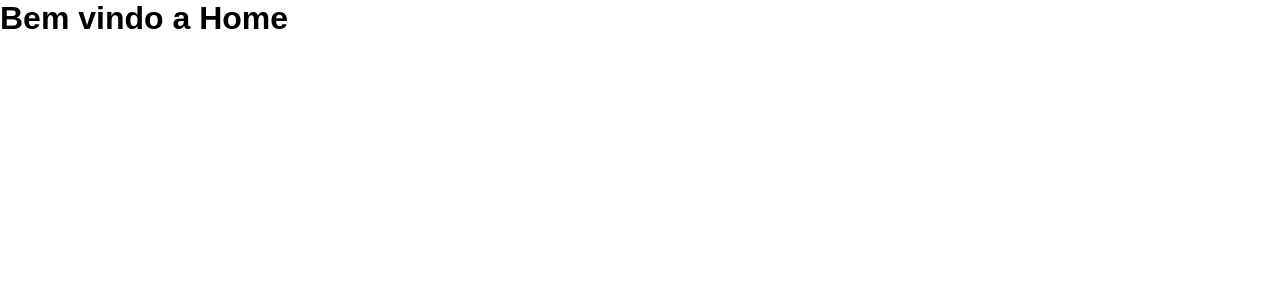
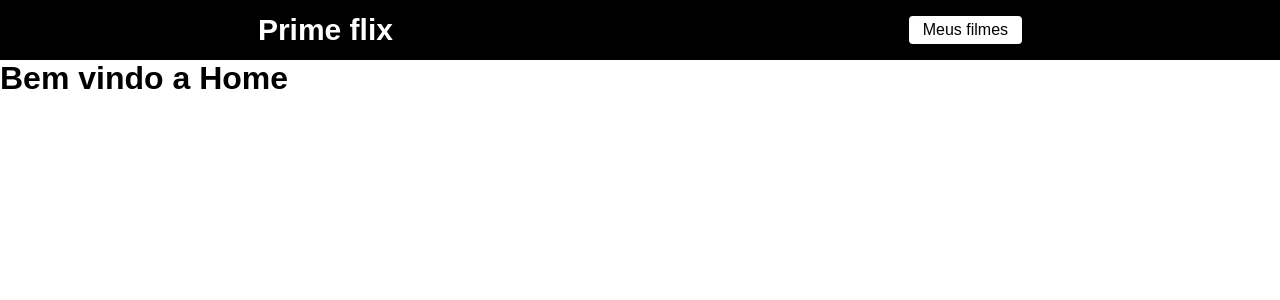
Before and after one commit to WagnerReis/Prime-flix-ReactJS, a React (Create React App) app: page / in a window 1280 px wide. Shown: the top 300 px of the page. Built offline with nearby package versions, Linux system fonts and the light colour scheme; the HTML template or start-up script is replaced by a standard one.

Commit message:
Criando Header

```diff
--- /dev/null
+++ b/src/components/Header/header.css
@@ -0,0 +1,25 @@
+header{
+  display: flex;
+  align-items: center;
+  justify-content: space-around;
+  width: 100%;
+  height: 60px;
+  background-color: #000000;
+}
+
+.logo{
+  text-decoration: none;
+  font-size: 30px;
+  cursor: pointer;
+  color: #FFF;
+  font-weight: bold;
+}
+
+.favoritos{
+  text-decoration: none;
+  cursor: pointer;
+  background-color: #FFF;
+  padding: 5px 14px;
+  color: #000000;
+  border-radius: 4px;
+}
--- /dev/null
+++ b/src/components/Header/index.tsx
@@ -0,0 +1,11 @@
+import { Link } from "react-router-dom";
+import "./header.css";
+
+export default function Header() {
+  return (
+    <header>
+      <Link className="logo" to={"/"}>Prime flix</Link>
+      <Link className="favoritos" to={"/favoritos"}>Meus filmes</Link>
+    </header>
+  );
+}
--- a/src/routes.tsx
+++ b/src/routes.tsx
@@ -1,10 +1,12 @@
 import { BrowserRouter, Route, Routes } from "react-router-dom";
+import Header from "./components/Header";
 import Filme from "./pages/Filme";
 import Home from "./pages/Home";
 
 export default function RoutesApp() {
   return(
     <BrowserRouter>
+      <Header/>
       <Routes>
         <Route path="/" element={ <Home/>} />
         <Route path="/filme/:id" element={ <Filme/>} />
```
